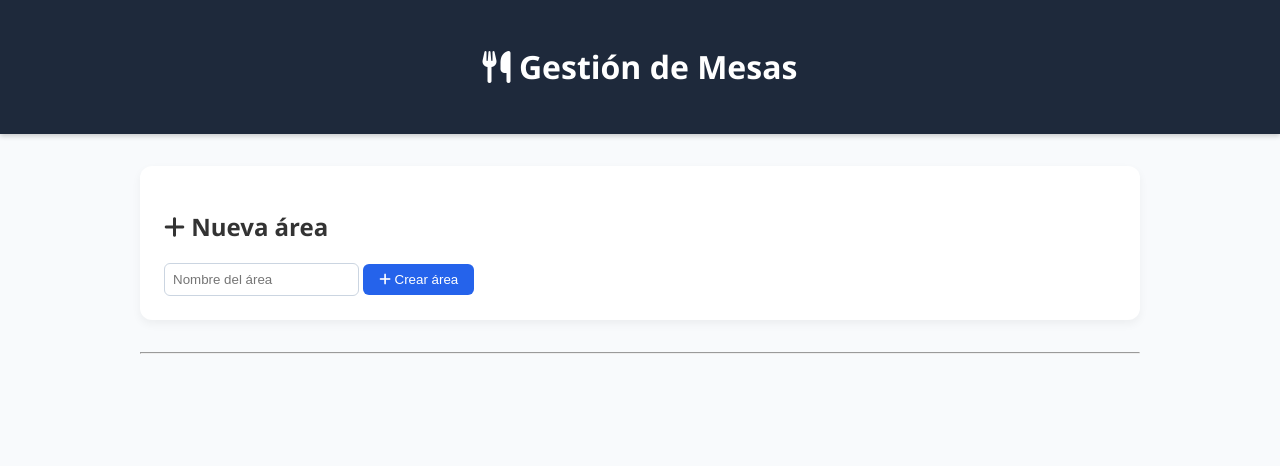
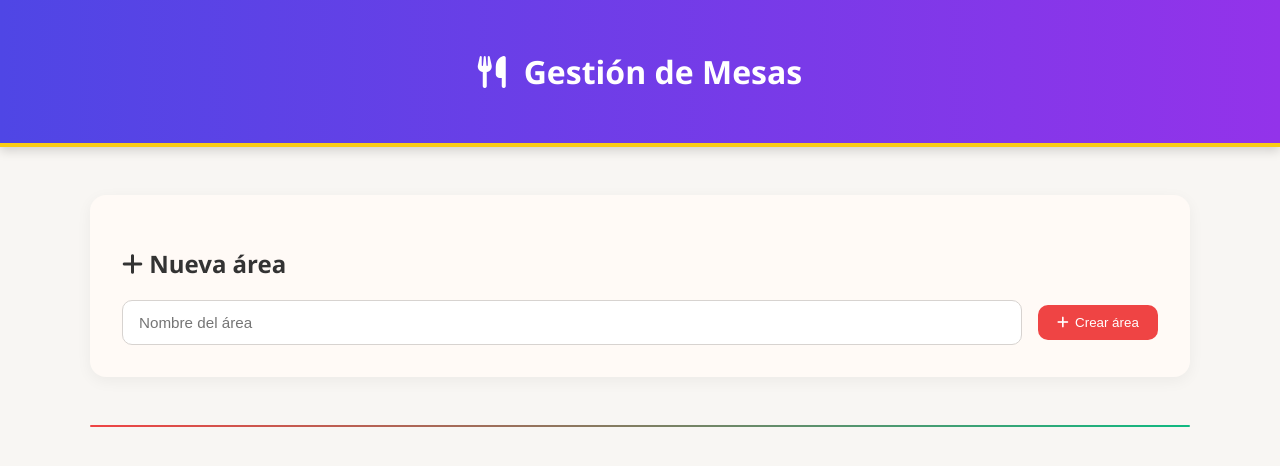
Before and after one commit to JuanEstebanAparicio/DelixSystem, a PHP site: page /app/views/gestion_mesas/gestion_mesas.php in a window 1280 px wide. Shown: the top 466 px of the page. Run offline with PHP 8.4, Linux system fonts and the light colour scheme; data that the repository does not hold is empty; some libraries are stand-ins or nearby versions.

Commit message:
mejora de diseño

```diff
--- a/app/css/gestion_mesas.css
+++ b/app/css/gestion_mesas.css
@@ -1,69 +1,115 @@
+/* 🎨 GESTIÓN DE MESAS – Estilo actualizado y mejorado */
+
 body {
   font-family: 'Segoe UI', sans-serif;
-  background: #f8fafc;
+  background: #f8f6f3;
   margin: 0;
   color: #333;
 }
 
+/* ===== HEADER ===== */
 .main-header {
-  background: #1e293b;
+  background: linear-gradient(90deg, #4f46e5, #9333ea);
   color: #fff;
   text-align: center;
-  padding: 1.5rem 0;
-  box-shadow: 0 2px 5px rgba(0,0,0,0.2);
+  padding: 1.8rem 0;
+  box-shadow: 0 4px 10px rgba(0,0,0,0.15);
+  border-bottom: 4px solid #facc15;
 }
 
+.main-header h1 i {
+  margin-right: 0.6rem;
+}
+
+/* ===== CONTENEDOR GENERAL ===== */
 .container {
   width: 90%;
-  max-width: 1000px;
-  margin: 2rem auto;
+  max-width: 1100px;
+  margin: 3rem auto;
 }
 
+/* ===== SECCIONES ===== */
 .add-section, .area-card {
-  background: #fff;
-  padding: 1.5rem;
-  border-radius: 12px;
-  margin-bottom: 2rem;
-  box-shadow: 0 4px 10px rgba(0,0,0,0.05);
+  background: #fffaf6;
+  padding: 2rem;
+  border-radius: 16px;
+  margin-bottom: 2.5rem;
+  box-shadow: 0 4px 15px rgba(0,0,0,0.05);
+  transition: transform 0.2s ease, box-shadow 0.2s ease;
 }
 
+.add-section:hover, .area-card:hover {
+  transform: translateY(-3px);
+  box-shadow: 0 6px 18px rgba(0,0,0,0.07);
+}
+
+/* ===== ENCABEZADO DE ÁREA ===== */
 .area-header {
   display: flex;
   justify-content: space-between;
   align-items: center;
-  border-bottom: 1px solid #e2e8f0;
-  margin-bottom: 1rem;
-  padding-bottom: 0.5rem;
+  border-bottom: 2px solid #f4e3d7;
+  margin-bottom: 1.5rem;
+  padding-bottom: 1rem;
 }
 
-.mesas-grid {
-  display: grid;
-  grid-template-columns: repeat(auto-fit, minmax(200px, 1fr));
+.area-header h3 {
+  color: #3b0764;
+  font-weight: 600;
+  font-size: 1.3rem;
+}
+
+/* ===== FORMULARIOS ===== */
+.add-form,
+.mesa-form {
+  display: flex;
+  flex-wrap: wrap;
+  align-items: center;
   gap: 1rem;
 }
 
-.mesa-card {
-  background: #f9fafb;
+.input-text,
+.input-text-small {
+  border: 1px solid #d7d3d0;
   border-radius: 10px;
-  padding: 1rem;
-  transition: background 0.3s;
+  padding: 0.8rem 1rem;
+  font-size: 0.95rem;
+  transition: border-color 0.3s ease, box-shadow 0.3s ease;
+  flex: 1;
+  min-width: 250px;
 }
 
-.mesa-card:hover {
-  background: #f1f5f9;
+.input-text:focus,
+.input-text-small:focus {
+  outline: none;
+  border-color: #9333ea;
+  box-shadow: 0 0 0 3px rgba(147, 51, 234, 0.2);
 }
 
-.btn-primary, .btn-secondary, .btn-icon {
+/* ===== BOTONES ===== */
+.btn-primary,
+.btn-secondary,
+.btn-icon {
   border: none;
   cursor: pointer;
-  border-radius: 6px;
-  padding: 0.5rem 1rem;
+  border-radius: 10px;
+  padding: 0.6rem 1.2rem;
   transition: all 0.2s ease;
+  font-weight: 500;
+  display: inline-flex;
+  align-items: center;
+  justify-content: center;
+  gap: 0.4rem;
 }
 
 .btn-primary {
-  background: #2563eb;
+  background: #ef4444;
   color: #fff;
+}
+
+.btn-primary:hover {
+  background: #dc2626;
+  transform: scale(1.05);
 }
 
 .btn-secondary {
@@ -71,25 +117,76 @@ body {
   color: #fff;
 }
 
+.btn-secondary:hover {
+  background: #059669;
+  transform: scale(1.05);
+}
+
 .btn-icon {
   background: transparent;
-  color: #475569;
-  font-size: 1rem;
+  color: #444;
+  padding: 0.5rem;
+  margin: 0 0.3rem;
+  font-size: 1.1rem;
 }
 
-.btn-icon.edit:hover { color: #2563eb; }
-.btn-icon.delete:hover { color: #dc2626; }
-.btn-icon.qr:hover { color: #10b981; }
-
-.input-text, .input-text-small {
-  border: 1px solid #cbd5e1;
-  border-radius: 6px;
-  padding: 0.5rem;
+.btn-icon.edit:hover {
+  color: #2563eb;
 }
 
+.btn-icon.delete:hover {
+  color: #dc2626;
+}
+
+.btn-icon.qr:hover {
+  color: #10b981;
+}
+
+/* ===== MESAS ===== */
+.mesas-grid {
+  display: grid;
+  grid-template-columns: repeat(auto-fit, minmax(230px, 1fr));
+  gap: 1.5rem;
+  margin-top: 1.5rem;
+}
+
+.mesa-card {
+  background: #fff;
+  border: 1px solid #f1edea;
+  border-radius: 14px;
+  padding: 1.3rem;
+  transition: all 0.2s ease;
+}
+
+.mesa-card:hover {
+  background: #faf5ff;
+  box-shadow: 0 2px 10px rgba(0,0,0,0.05);
+  transform: translateY(-2px);
+}
+
+.mesa-card h4 {
+  font-size: 1.05rem;
+  color: #5b21b6;
+  margin-bottom: 0.8rem;
+}
+
+.mesa-card input {
+  margin-bottom: 0.8rem;
+}
+
+/* ===== DIVIDER ===== */
+.divider {
+  height: 2px;
+  background: linear-gradient(to right, #ef4444, #10b981);
+  border: none;
+  margin: 3rem 0;
+  border-radius: 2px;
+}
+
+/* ===== ALERTAS ===== */
 .alert {
   padding: 1rem;
-  border-radius: 8px;
+  border-radius: 10px;
   margin-bottom: 1rem;
   text-align: center;
 }
```
Also changed, not shown: other parts of app/css/gestion_mesas.css (+36 -5 lines).
